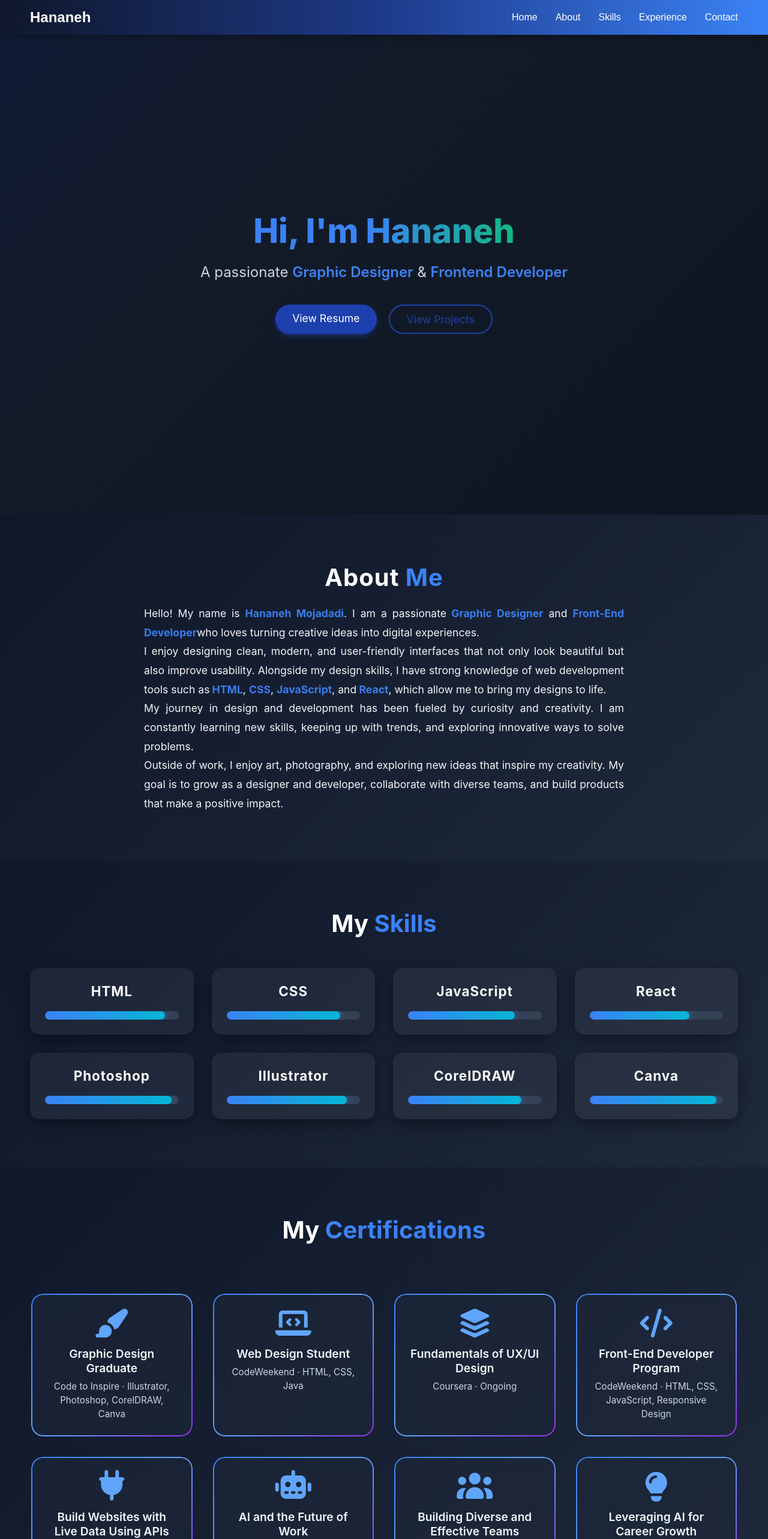
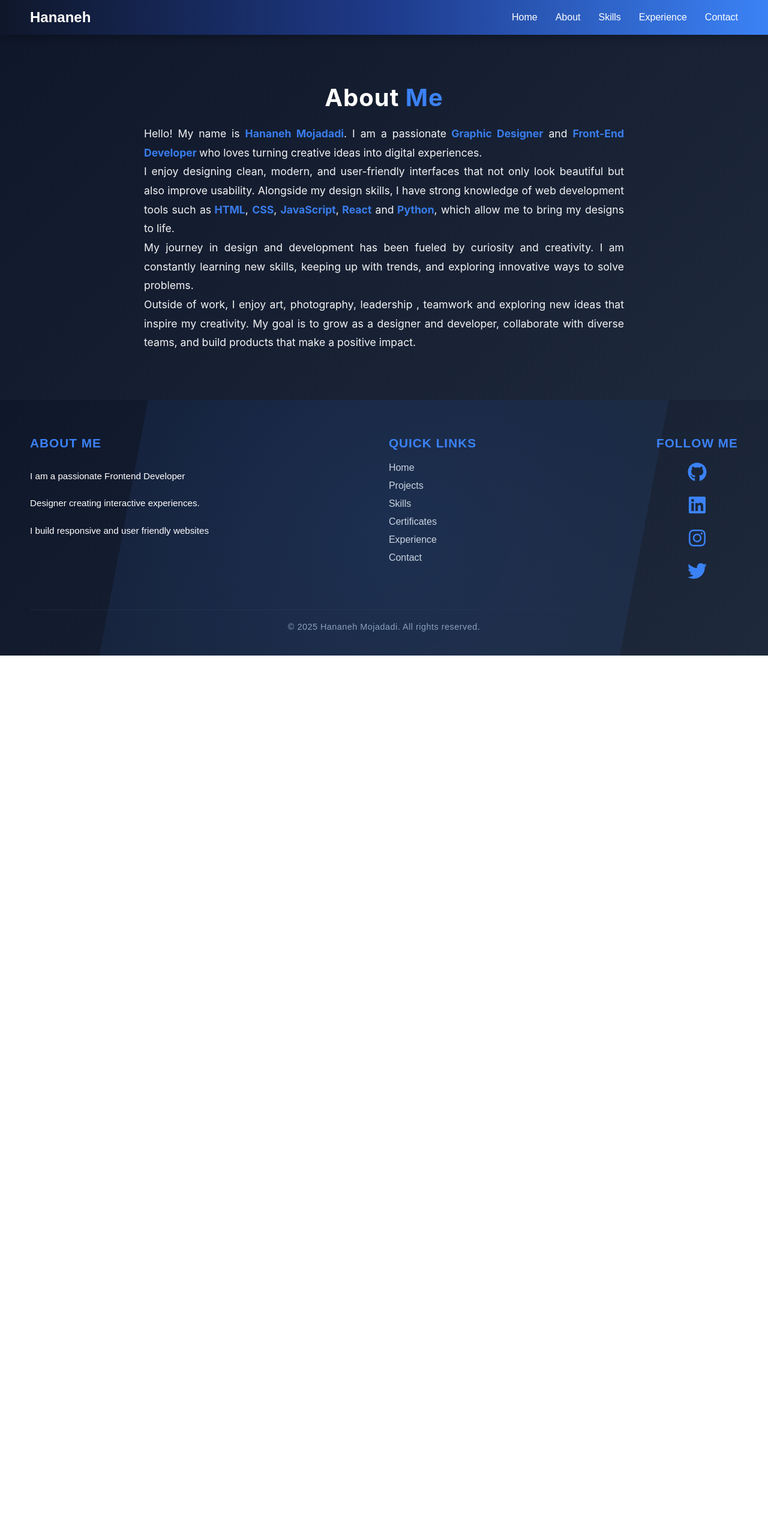
Before and after one commit to hananehmojadadi/my-portfolio-, a React (Create React App) app: page /#/about in a window 1280 px wide. Shown: the top 2566 px of the page at 60% size. After the commit the page ends 1093 px from the top, so only its background shows below. Built offline with nearby package versions, Linux system fonts and the light colour scheme.

Commit message:
first commit

```diff
--- a/package.json
+++ b/package.json
@@ -2,7 +2,7 @@
   "name": "my-portfolio-2",
   "version": "0.1.0",
   "private": true,
-  "homepage": "https://hananehmojadadi.github.io/My-Portfolio-React",
+  "homepage": "https://hananehmojadadi.github.io/My-Portfolio-React-2",
   "dependencies": {
     "@fortawesome/fontawesome-free": "^7.0.0",
     "@testing-library/dom": "^10.4.1",
--- a/src/components/About.jsx
+++ b/src/components/About.jsx
@@ -10,15 +10,15 @@ const About = () => {
       <div className="about-content">
         <p>
           Hello! My name is <strong>Hananeh Mojadadi</strong>. I am a passionate
-          <strong> Graphic Designer</strong> and <strong>Front-End Developer</strong>
+          <strong> Graphic Designer</strong> and <strong>Front-End Developer </strong>
           who loves turning creative ideas into digital experiences.
         </p>
         <p>
           I enjoy designing clean, modern, and user-friendly interfaces that not
           only look beautiful but also improve usability. Alongside my design
           skills, I have strong knowledge of web development tools such as
-          <strong> HTML</strong>, <strong>CSS</strong>, <strong>JavaScript</strong>, and
-          <strong> React</strong>, which allow me to bring my designs to life.
+          <strong> HTML</strong>, <strong>CSS</strong>, <strong>JavaScript</strong>,<strong> React</strong> and
+          <strong> Python</strong>, which allow me to bring my designs to life.
         </p>
         <p>
           My journey in design and development has been fueled by curiosity and
@@ -26,7 +26,7 @@ const About = () => {
           and exploring innovative ways to solve problems.
         </p>
         <p>
-          Outside of work, I enjoy art, photography, and exploring new ideas that
+          Outside of work, I enjoy art, photography, leadership , teamwork and exploring new ideas that
           inspire my creativity. My goal is to grow as a designer and developer,
           collaborate with diverse teams, and build products that make a positive
           impact.
--- a/src/components/Certifications.jsx
+++ b/src/components/Certifications.jsx
@@ -3,13 +3,13 @@ import "./Certifications.css";
 
 const certifications = [
   { title: "Graphic Design Graduate", org: "Code to Inspire", tools: "Illustrator, Photoshop, CorelDRAW, Canva", icon: "fa-paint-brush" },
-  { title: "Web Design Student", org: "CodeWeekend", tools: "HTML, CSS, Java", icon: "fa-laptop-code" },
+  { title: "Aspire Leaders Program", org: "Harvard-incubated global leadership program on communication and teamwork", icon: "fa-solid fa-users-gear"},
   { title: "Fundamentals of UX/UI Design", org: "Coursera", tools: "Ongoing", icon: "fa-layer-group" },
   { title: "Front-End Developer Program", org: "CodeWeekend", tools: "HTML, CSS, JavaScript, Responsive Design", icon: "fa-code" },
   { title: "Build Websites with Live Data Using APIs", org: "Shcodes", tools: "API Integration, Advanced JavaScript", icon: "fa-plug" },
   { title: "AI and the Future of Work", org: "University of the People", tools: "AI and Workplace Impact", icon: "fa-robot" },
   { title: "Building Diverse and Effective Teams", org: "University of the People", tools: "Team Dynamics, Leadership", icon: "fa-users" },
-  { title: "Leveraging AI for Career Growth", org: "University of the People", tools: "AI in Business & Healthcare", icon: "fa-lightbulb" },
+  { title: "Nobel Learning PBC", org: "Participating in a global youth development program emphasizing leadership and digital skills.", tools: "AI in Business & Healthcare", icon: "fa-solid fa-lightbulb" },
 ];
 
 const Certifications = () => {
--- a/src/components/Feedback.css
+++ b/src/components/Feedback.css
@@ -1,4 +1,4 @@
-.feedback {
+/* .feedback {
     padding: 80px 50px;
     background: linear-gradient(135deg, #0f172a, #1e293b);
     color: white;
@@ -109,4 +109,4 @@
     font-weight: bold;
     margin-bottom: 5px;
     font-size: 0.9rem;
-}
+} */
--- a/src/components/Feedback.jsx
+++ b/src/components/Feedback.jsx
@@ -1,42 +1,42 @@
-import React, { useState } from "react";
-import "./Feedback.css";
+// import React, { useState } from "react";
+// import "./Feedback.css";
 
-const Feedback = () => {
-  const [feedbacks, setFeedbacks] = useState([]);
-  const [form, setForm] = useState({ name:"", rating:5, comment:"" });
+// const Feedback = () => {
+//   const [feedbacks, setFeedbacks] = useState([]);
+//   const [form, setForm] = useState({ name:"", rating:5, comment:"" });
 
-  const handleChange = e => setForm({...form,[e.target.name]:e.target.value});
+//   const handleChange = e => setForm({...form,[e.target.name]:e.target.value});
 
-  const handleSubmit = e => {
-    e.preventDefault();
-    setFeedbacks([form,...feedbacks]);
-    setForm({name:"",rating:5,comment:""});
-  };
+//   const handleSubmit = e => {
+//     e.preventDefault();
+//     setFeedbacks([form,...feedbacks]);
+//     setForm({name:"",rating:5,comment:""});
+//   };
 
-  return (
-    <section className="feedback" id="feedback">
-      <h2>Visitor <span>Feedback</span></h2>
-      <form className="feedback-form" onSubmit={handleSubmit}>
-        <input name="name" value={form.name} onChange={handleChange} placeholder="Name" required/>
-        <select name="rating" value={form.rating} onChange={handleChange}>
-          {[5,4,3,2,1].map(n=><option key={n} value={n}>{n} Stars</option>)}
-        </select>
-        <textarea name="comment" value={form.comment} onChange={handleChange} placeholder="Comment" required/>
-        <button type="submit">Submit Feedback</button>
-      </form>
+//   return (
+//     <section className="feedback" id="feedback">
+//       <h2>Visitor <span>Feedback</span></h2>
+//       <form className="feedback-form" onSubmit={handleSubmit}>
+//         <input name="name" value={form.name} onChange={handleChange} placeholder="Name" required/>
+//         <select name="rating" value={form.rating} onChange={handleChange}>
+//           {[5,4,3,2,1].map(n=><option key={n} value={n}>{n} Stars</option>)}
+//         </select>
+//         <textarea name="comment" value={form.comment} onChange={handleChange} placeholder="Comment" required/>
+//         <button type="submit">Submit Feedback</button>
+//       </form>
 
-      <div className="feedback-wall">
-        {feedbacks.map((fb, idx)=>(
-          <div className={`feedback-card ${fb.rating===5?'featured':''}`} key={idx}>
-            {fb.rating===5 && <span>🌟 Featured</span>}
-            <h4>{fb.name}</h4>
-            <p>Rating: {fb.rating}</p>
-            <p>{fb.comment}</p>
-          </div>
-        ))}
-      </div>
-    </section>
-  );
-};
+//       <div className="feedback-wall">
+//         {feedbacks.map((fb, idx)=>(
+//           <div className={`feedback-card ${fb.rating===5?'featured':''}`} key={idx}>
+//             {fb.rating===5 && <span>🌟 Featured</span>}
+//             <h4>{fb.name}</h4>
+//             <p>Rating: {fb.rating}</p>
+//             <p>{fb.comment}</p>
+//           </div>
+//         ))}
+//       </div>
+//     </section>
+//   );
+// };
 
-export default Feedback;
+// export default Feedback;
--- a/src/components/Footer.css
+++ b/src/components/Footer.css
@@ -1,4 +1,4 @@
-.footer {
+ .footer {
     background: linear-gradient(135deg, #0f172a, #1e293b);
     color: #cbd5e1;
     padding: 60px 50px 40px 50px;
@@ -124,8 +124,8 @@
 }
 
 /* Responsive */
-@media (max-width: 768px) {
-    .footer-container {
+ @media (max-width: 768px) {
+ .footer-container {
         flex-direction: column;
         align-items: center;
         text-align: center;
--- a/src/components/Footer.jsx
+++ b/src/components/Footer.jsx
@@ -30,7 +30,7 @@ const Footer = () => {
         <div className="footer-social">
           <h3>Follow Me</h3>
           <div className="social-icons">
-            <a href="https://github.com/" target="_blank" rel="noopener noreferrer"><FaGithub /></a>
+            <a href="https://github.com/hananehmojadadi" target="_blank" rel="noopener noreferrer"><FaGithub /></a>
             <a href="https://www.linkedin.com/in/hananeh-mojadadi-455b44344" target="_blank" rel="noopener noreferrer"><FaLinkedin /></a>
             <a href="https://www.instagram.com/hana.vex" target="_blank" rel="noopener noreferrer"><FaInstagram /></a>
             <a href="https://x.com/HananehM35240" target="_blank" rel="noopener noreferrer"><FaTwitter /></a>
--- a/src/components/Hero.css
+++ b/src/components/Hero.css
@@ -4,7 +4,7 @@
     justify-content: center;
     align-items: center;
     text-align: center;
-    background: linear-gradient(-45deg, #0f172a, #1d293d, #0f2b87, #1e293b);
+    background: linear-gradient(-45deg, #1c2c51, #1d293d, #01175f, #243653);
     background-size: 400% 400%;
     color: white;
     padding: 0 20px;
--- a/src/components/Hero.jsx
+++ b/src/components/Hero.jsx
@@ -15,7 +15,7 @@ const Hero = () => {
         <div className="buttons">
           <a href="#resume" className="btn primary">View Resume</a>
 
-          {/* لینک به صفحه پروژه‌ها */}
+          {}
           <Link to="/projects" className="btn secondary">
             View Projects
           </Link>
--- a/src/index.js
+++ b/src/index.js
@@ -12,7 +12,4 @@ root.render(
   </React.StrictMode>
 );
 
-// If you want to start measuring performance in your app, pass a function
-// to log results (for example: reportWebVitals(console.log))
-// or send to an analytics endpoint. Learn more: https://bit.ly/CRA-vitals
 reportWebVitals();
--- a/src/pages/Home.jsx
+++ b/src/pages/Home.jsx
@@ -5,7 +5,7 @@ import Certifications from "../components/Certifications";
 import Experience from "../components/Experience";
 import Projects from "../components/Projects";
 import Contact from "../components/Contact";
-import Feedback from "../components/Feedback";
+// import Feedback from "../components/Feedback";
 
 function Home() {
   return (
@@ -17,7 +17,7 @@ function Home() {
       <Experience />
       <Projects />
       <Contact />
-      <Feedback />
+
     </>
   );
 }
```
Also changed, not shown: src/App.js (+3 -5 lines), 1 other file (tests, documents, lock files or other folders). Lines whose indentation alone changed are shown as unchanged.
